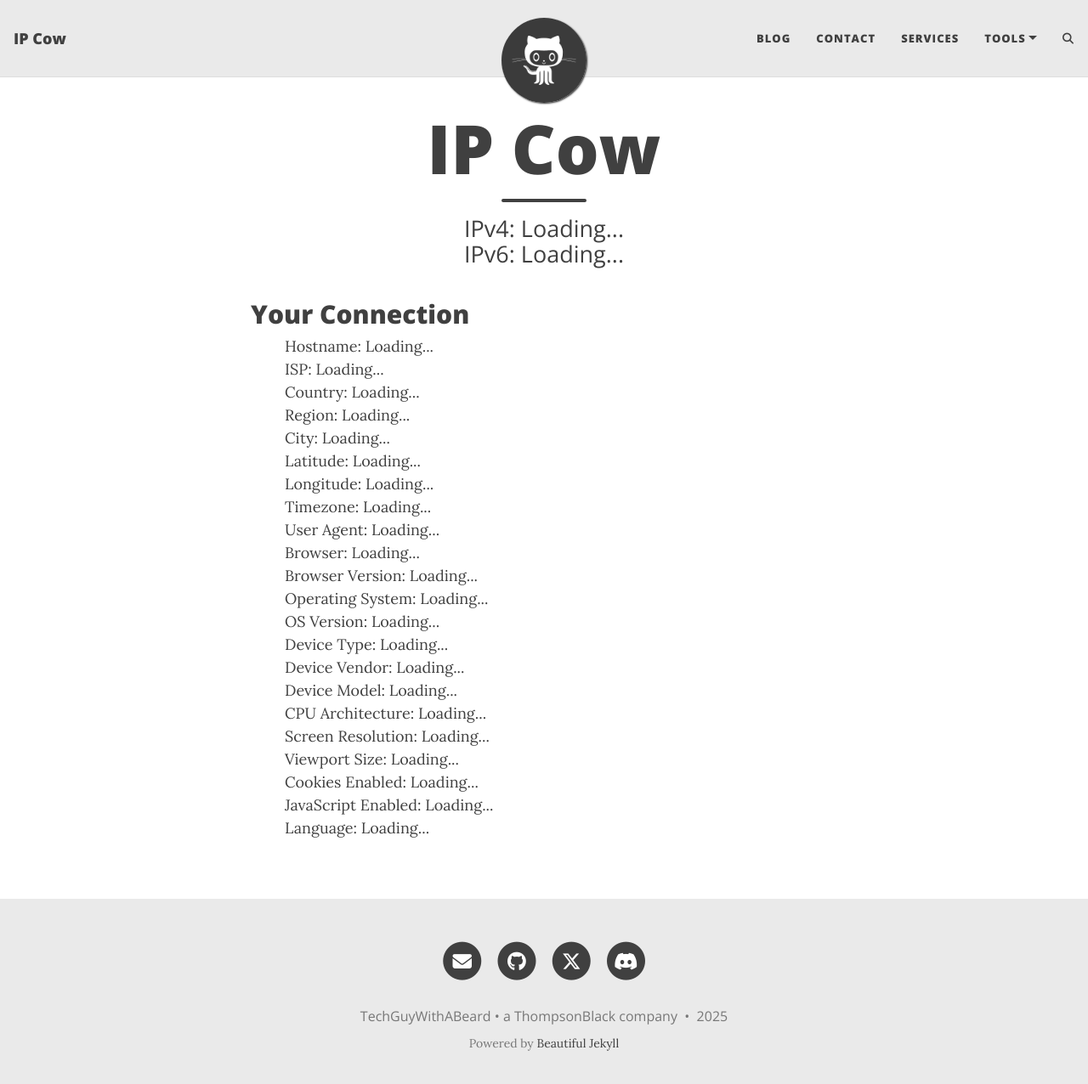
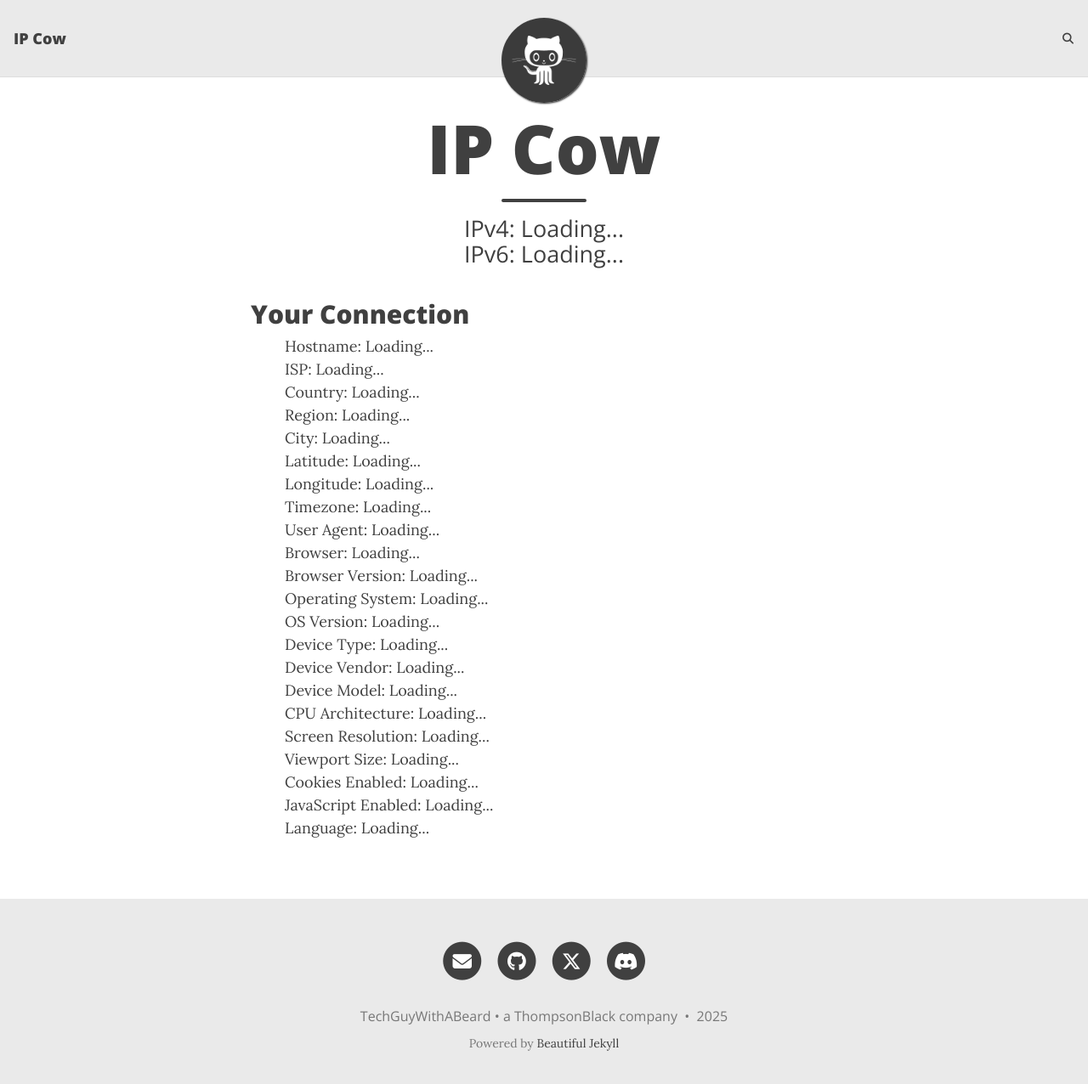
Before and after one commit to MichalAFerber/ipcow, a Jekyll site: the page built from index.html, in a window 1280 px wide and 1289 px high. Shown: the top 1276 px of the window at 85% size. Built offline with Jekyll 4.4.1, drawn with Linux system fonts in a browser that asks for light colours; nearby versions of some CDN libraries; the list of posts is cut into pages by our own code.

```diff
--- a/_includes/nav.html
+++ b/_includes/nav.html
@@ -7,7 +7,7 @@
   <button class="navbar-toggler" type="button" data-toggle="collapse" data-target="#main-navbar" aria-controls="main-navbar" aria-expanded="false" aria-label="Toggle navigation"><span class="navbar-toggler-icon"></span></button>
   <div class="collapse navbar-collapse" id="main-navbar">
     <ul class="navbar-nav ml-auto">
-      {%- for link in site.navbar-links -%}
+<!--       {%- for link in site.navbar-links -%}
         {%- if link[1].first %}
           <li class="nav-item dropdown">
             <a class="nav-link dropdown-toggle" href="#" id="navbarDropdown" role="button" data-toggle="dropdown" aria-haspopup="true" aria-expanded="false">{{ link[0] }}</a>
@@ -25,7 +25,7 @@
           </li>
         {%- endif -%}
       {%- endfor -%}
-      {% if site.post_search %}
+ -->      {% if site.post_search %}
           <li class="nav-item">
             <a class="nav-link" id="nav-search-link" href="#" title="Search">
               <span id="nav-search-icon" class="fa fa-search"></span>
```
